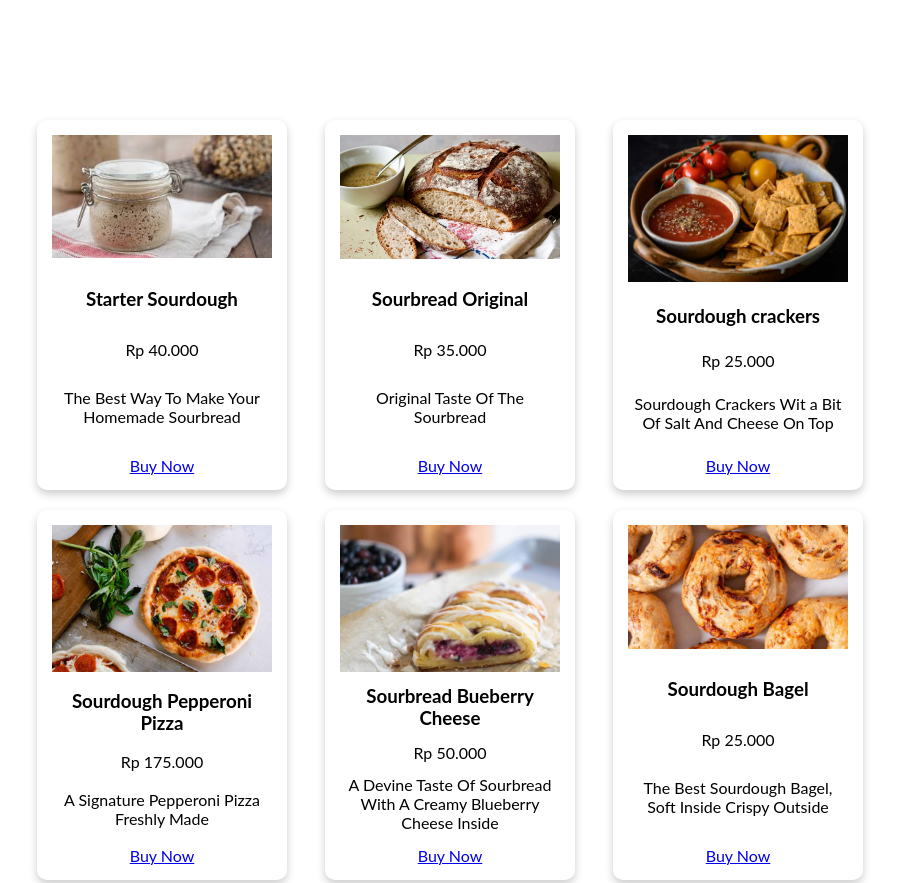
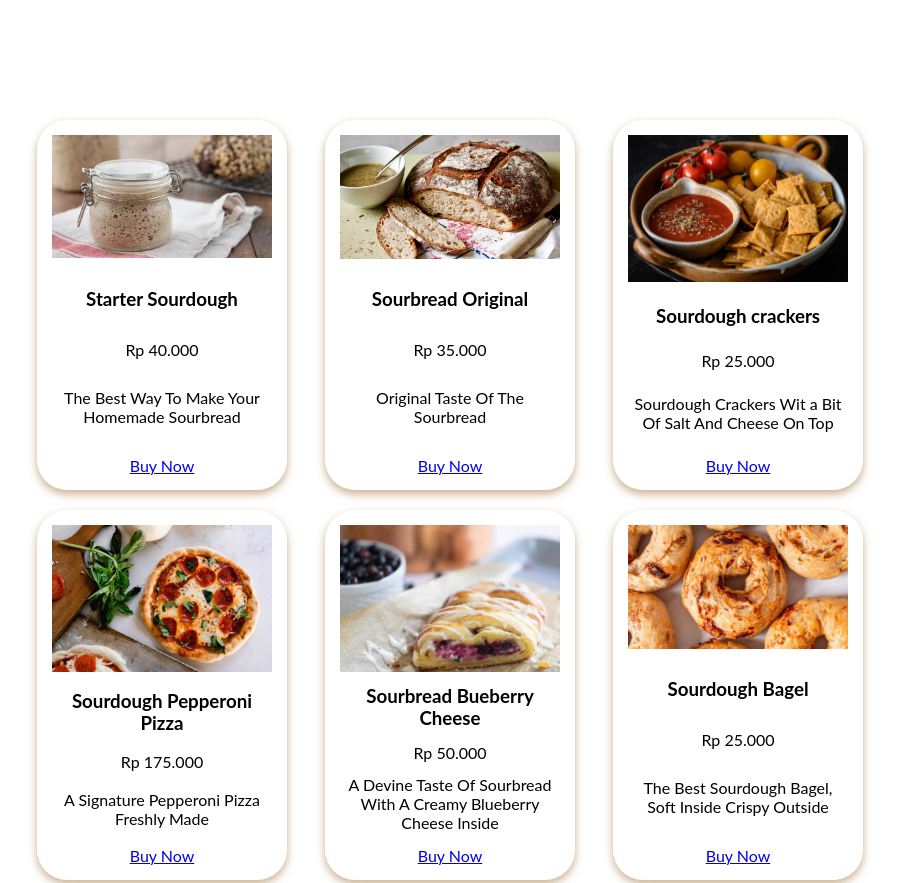
Before and after one commit to gail928/kolaborasi, a plain HTML site: page index.html in a window 1280 px wide. Shown: the part 1600-2483 px from the top of the page, without its empty margins (181-1080 px from the left). Drawn offline with Linux system fonts and the light colour scheme.

Commit message:
Update styles.css

```diff
--- a/styles.css
+++ b/styles.css
@@ -126,8 +126,8 @@ section.home {
     max-width: 250px;
     height: 370px;
     background-color: white;
-    border-radius: 10px;
-    box-shadow: 0 4px 8px rgba(0, 0, 0, 0.2);
+    border-radius: 30px;
+    box-shadow: 0 4px 8px rgba(170, 127, 73, 0.62);
     text-align: center;
     padding: 15px;
     display: flex;
```
